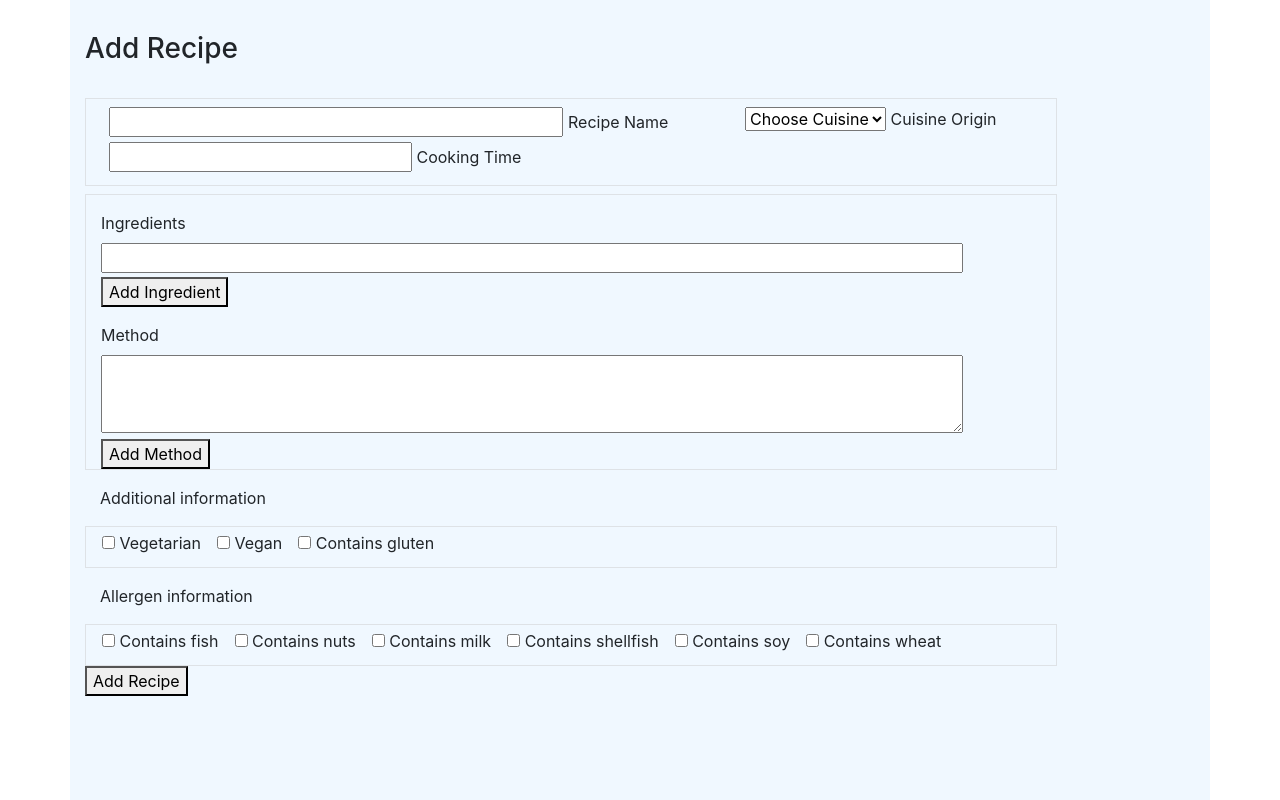
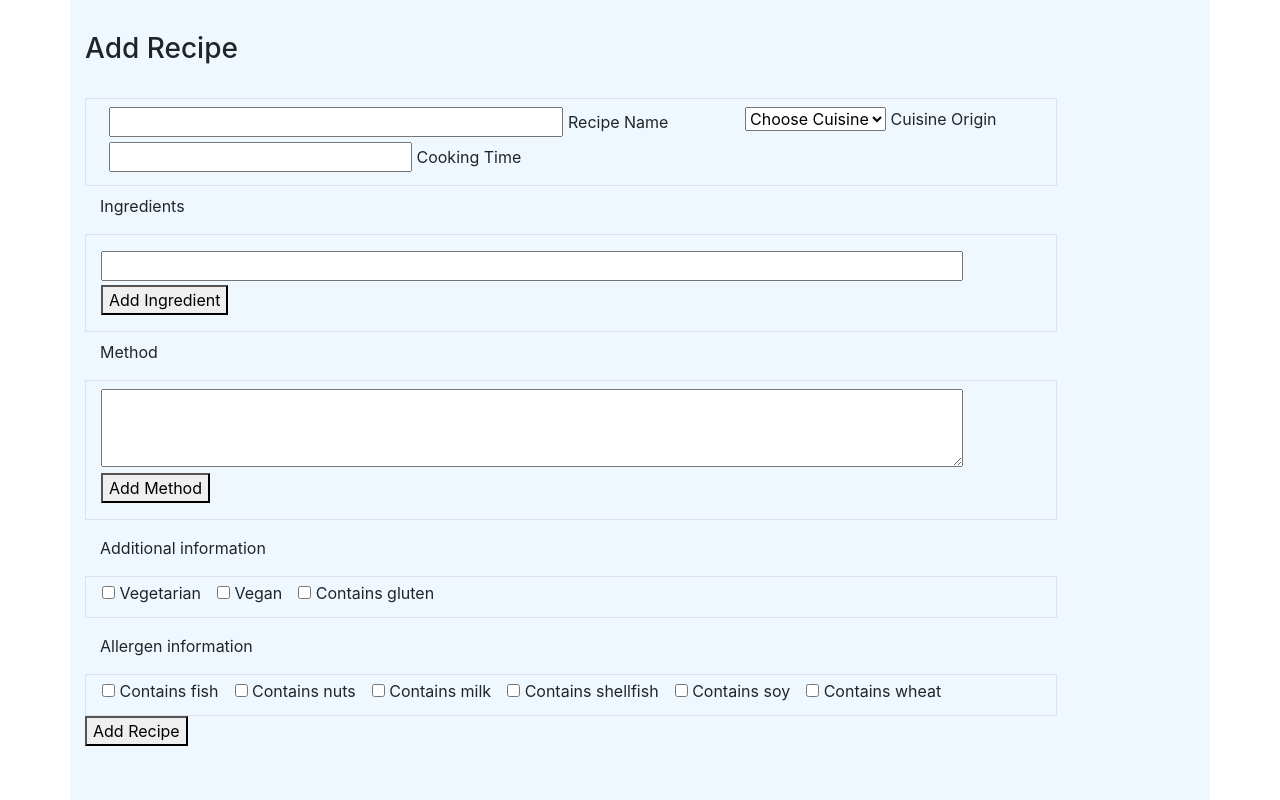
Before and after one commit to NinjaAiden/dcd-milestone-project, a Flask app: page /add_recipe in a window 1280 px wide. Shown: the part 56-856 px from the top of the page. Run offline with Flask 2, Linux system fonts and the light colour scheme; data that the repository does not hold is empty; some libraries are stand-ins or nearby versions.

Commit message:
refactored add recipe page

```diff
--- a/static/js/main.js
+++ b/static/js/main.js
@@ -3,7 +3,7 @@ function createIngredient() {
     var ing = document.createElement("input");
     ing.setAttribute('name', 'ingredient');
     ing.setAttribute('type', 'text');
-    ing.setAttribute('class', 'col-11 mb-1');
+    ing.setAttribute('class', 'col-11 my-1');
     ing.setAttribute('value', ingredientInput);
     var newLine = document.createElement("br");
     var element = document.getElementById("ingredient_outer");
@@ -16,7 +16,7 @@ function createMethod() {
     var met = document.createElement("input");
     met.setAttribute('name', 'method');
     met.setAttribute('type', 'text');
-    met.setAttribute('class', 'col-11 mb-1');
+    met.setAttribute('class', 'col-11 my-1');
     met.setAttribute('value', methodInput);
     var newLine = document.createElement("br");
     var element = document.getElementById("method_outer");
--- a/templates/addrecipe.html
+++ b/templates/addrecipe.html
@@ -26,21 +26,23 @@
                 </div>
             </div>
             <!-- main container for ingredients and method lists -->
-            <div class="row border">
+            <p>Ingredients</p>
+            <div class="row border py-2">
                 <!-- ingredients list -->
                 <div class="col-12" id="ingredient_outer">
-                    <label class="mt-3">Ingredients</label>
-                    <div class="input-field">
+                    <div class="input-field mt-2">
                         <input class="col-11 mb-1" id="ingredient_field" name="ingredient_field" type="text">
-                        <button onclick="createIngredient(); return false;">Add Ingredient</button>
+                        <button class="mb-2" onclick="createIngredient(); return false;">Add Ingredient</button>
                     </div>
                 </div>
+            </div>
+            <p class="mt-2">Method</p>
+            <div class="row border py-2">
                 <!-- method list -->
                 <div class="col-12" id="method_outer">
-                    <label class="mt-3">Method</label>
                     <div class="input-field">
                         <textarea class="col-11" id="method_field" name="method_field" rows="3" cols="100%"></textarea>
-                        <button onclick="createMethod(); return false;">Add Method</button>
+                        <button class="mb-2" onclick="createMethod(); return false;">Add Method</button>
                     </div>
                 </div>
             </div>
@@ -99,7 +101,7 @@
                         Contains shellfish
                     </label>
                 </div>
-                 <div class="switch mx-3">
+                <div class="switch mx-3">
                     <label>
                         <input id="has_soy" name="has_soy" type="checkbox">
                         <span class="lever"></span>
```
